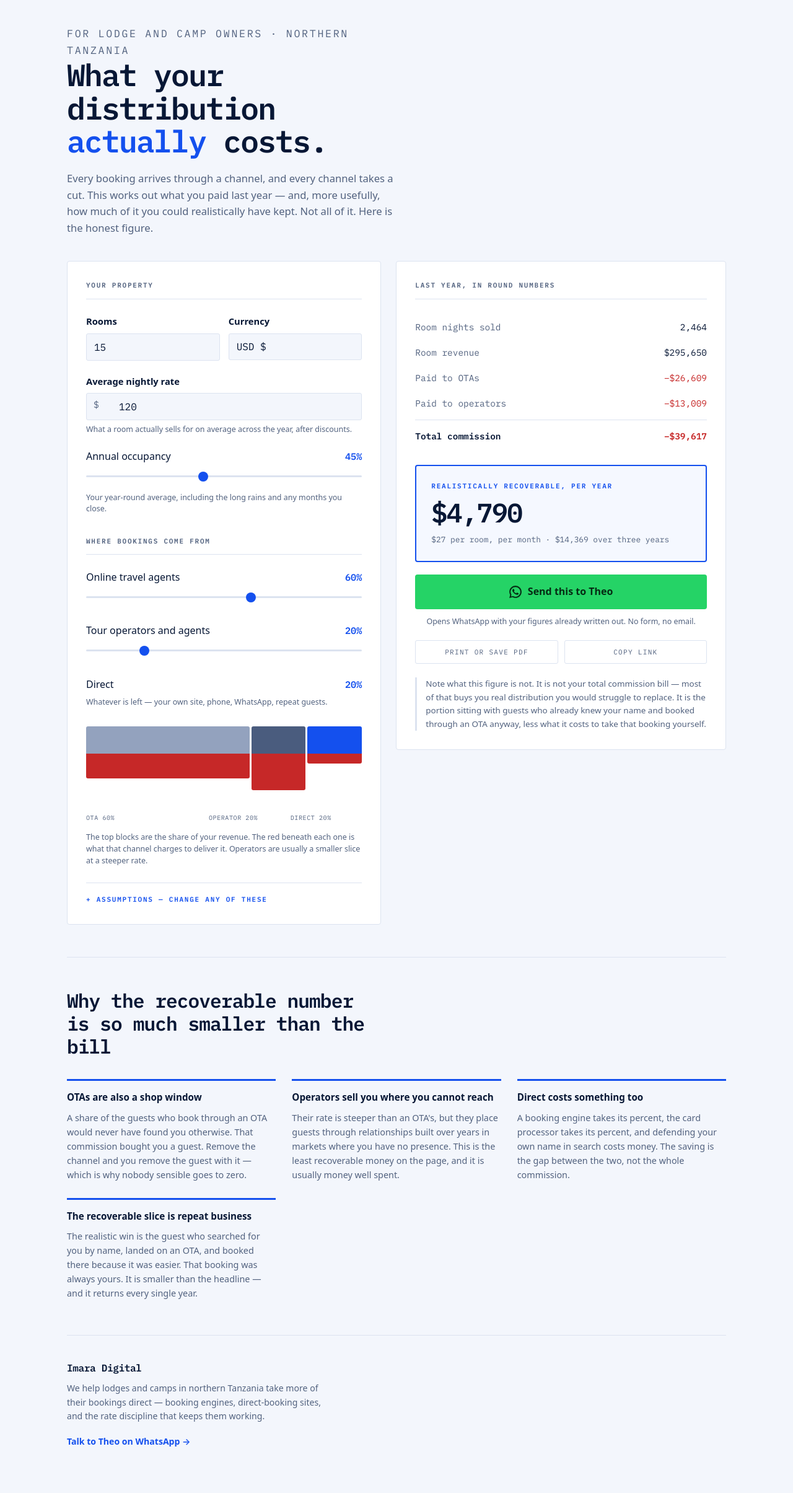
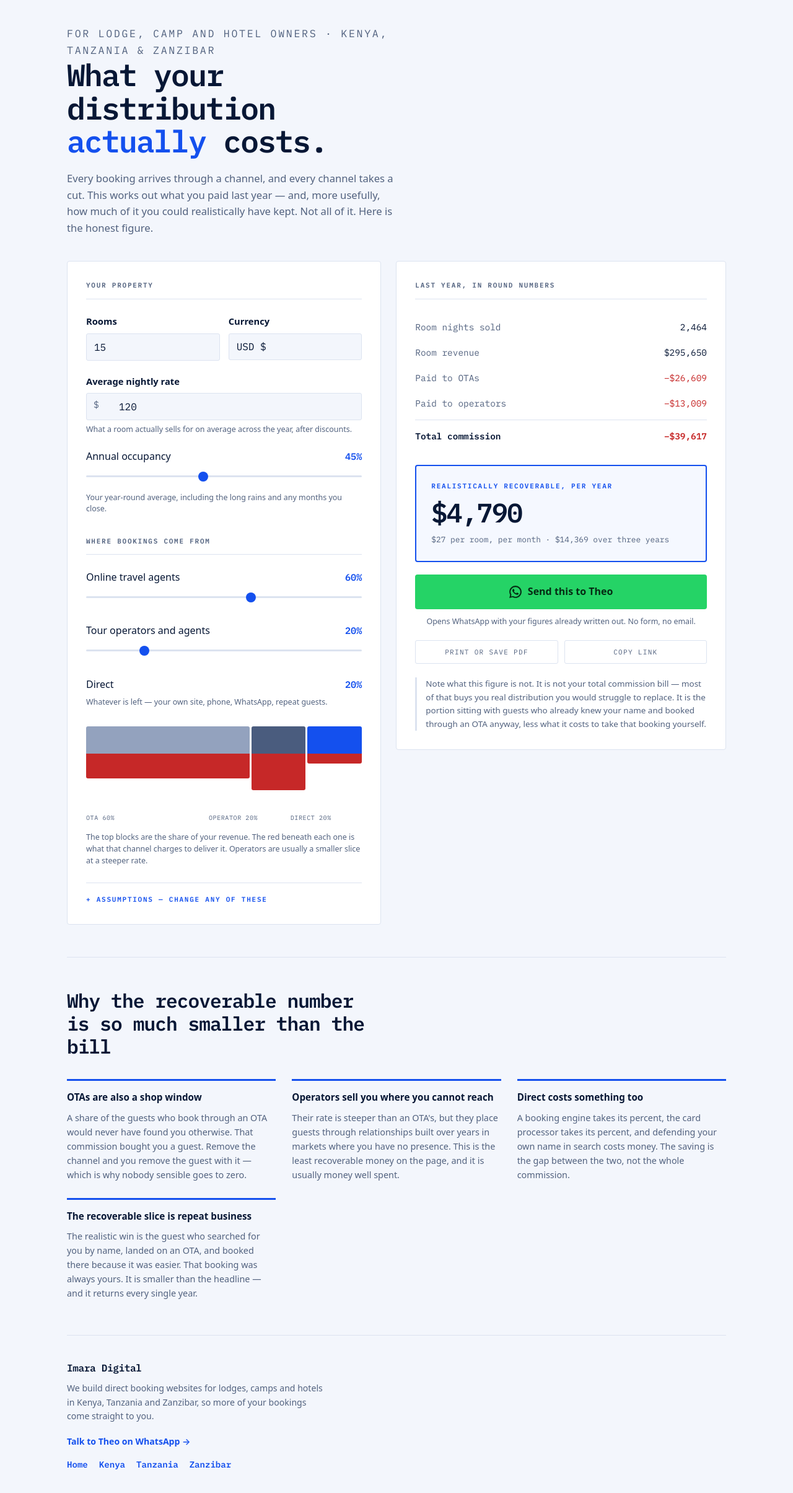
Before and after one commit to theondosi2007-maker/imara-digital, a plain HTML site: page calc/index.html in a window 1280 px wide. Shown: the part 77-2486 px from the top of the page at 62% size. Drawn offline with Linux system fonts and the light colour scheme.

Commit message:
Add files via upload

```diff
--- a/calc/index.html
+++ b/calc/index.html
@@ -13,8 +13,10 @@
 <meta property="og:title" content="What your distribution actually costs">
 <meta property="og:description" content="Work out what your lodge paid in booking commission last year, and how much of it you could realistically have kept.">
 <meta property="og:url" content="https://www.imaradigital.digital/calc">
-<!-- <meta property="og:image" content="https://www.imaradigital.digital/og-calc.png"> -->
-<!-- <meta name="twitter:card" content="summary_large_image"> -->
+<meta property="og:image" content="https://www.imaradigital.digital/og-calc.png">
+<meta property="og:image:width" content="1200">
+<meta property="og:image:height" content="630">
+<meta name="twitter:card" content="summary_large_image">
 <link rel="canonical" href="https://www.imaradigital.digital/calc">
 <link rel="preconnect" href="https://fonts.googleapis.com">
 <link rel="preconnect" href="https://fonts.gstatic.com" crossorigin>
@@ -298,6 +300,11 @@
     footer{break-inside:avoid}
   }
 </style>
+<link rel="icon" href="/favicon.ico" sizes="48x48">
+<link rel="icon" href="/favicon.svg" type="image/svg+xml">
+<link rel="apple-touch-icon" href="/apple-touch-icon.png">
+<link rel="manifest" href="/site.webmanifest">
+<meta name="theme-color" content="#071735">
 </head>
 <body>
 
@@ -308,7 +315,7 @@
   </div>
 
   <header class="hero">
-    <p class="eyebrow">For lodge and camp owners · Northern Tanzania</p>
+    <p class="eyebrow">For lodge, camp and hotel owners · Kenya, Tanzania &amp; Zanzibar</p>
     <h1>What your distribution <em>actually</em> costs.</h1>
     <p>Every booking arrives through a channel, and every channel takes a cut. This works out what you paid last year — and, more usefully, how much of it you could realistically have kept. Not all of it. Here is the honest figure.</p>
   </header>
@@ -491,8 +498,9 @@
 
   <footer>
     <p class="brand">Imara Digital</p>
-    <p class="blurb" id="brand-blurb">We help lodges and camps in northern Tanzania take more of their bookings direct — booking engines, direct-booking sites, and the rate discipline that keeps them working.</p>
+    <p class="blurb" id="brand-blurb">We build direct booking websites for lodges, camps and hotels in Kenya, Tanzania and Zanzibar, so more of your bookings come straight to you.</p>
     <a id="foot-wa" href="#" target="_blank" rel="noopener">Talk to Theo on WhatsApp →</a>
+    <p class="foot-links" style="margin-top:14px;font-family:var(--mono);font-size:13px;display:flex;flex-wrap:wrap;gap:18px"><a href="/">Home</a><a href="/lodge-websites-kenya">Kenya</a><a href="/lodge-websites-tanzania">Tanzania</a><a href="/hotel-websites-zanzibar">Zanzibar</a></p>
   </footer>
 
 </div>
```
